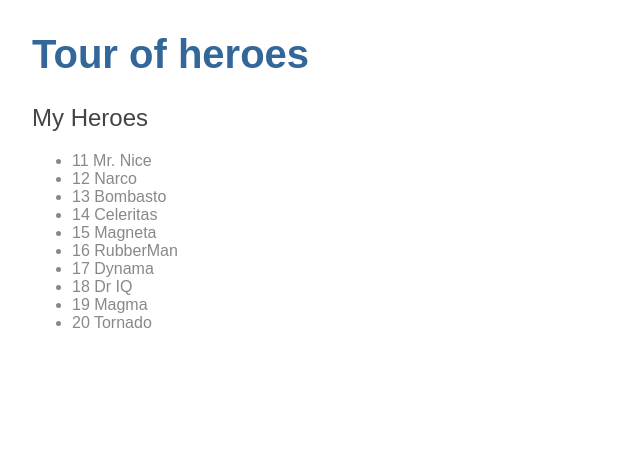
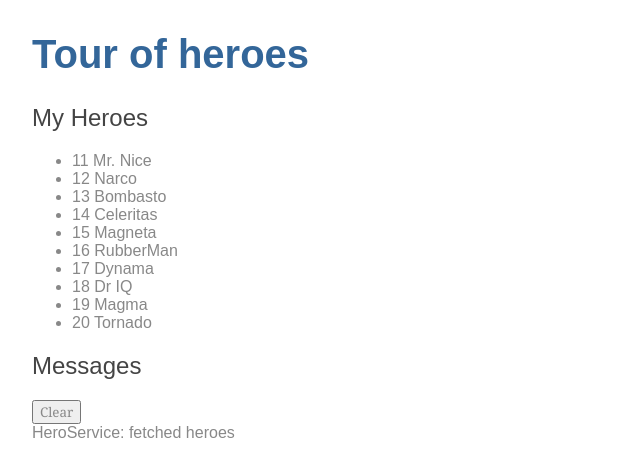
Before and after one commit to vaarigupta/LearnITGirl_CodeChat, an Angular app in the folder learn_angular/angular-tour-of-heroes/: page / in a window 1280 px wide. Shown: the top 476 px of the page, without its empty margins (0-640 px from the left). Built offline with nearby package versions, Linux system fonts and the light colour scheme.

Commit message:
observables rxjs and injectable annotation

```diff
--- a/learn_angular/angular-tour-of-heroes/src/app/app.component.html
+++ b/learn_angular/angular-tour-of-heroes/src/app/app.component.html
@@ -1,2 +1,3 @@
 <h1>{{title}}</h1>
 <app-heroes></app-heroes>
+<app-messages></app-messages>
--- a/learn_angular/angular-tour-of-heroes/src/app/app.module.ts
+++ b/learn_angular/angular-tour-of-heroes/src/app/app.module.ts
@@ -5,12 +5,14 @@ import { AppRoutingModule } from './app-routing.module';
 import { AppComponent } from './app.component';
 import { HeroesComponent } from './heroes/heroes.component';
 import { HeroDetailComponent } from './hero-detail/hero-detail.component';
+import { MessagesComponent } from './messages/messages.component';
 
 @NgModule({
   declarations: [
     AppComponent,
     HeroesComponent,
-    HeroDetailComponent
+    HeroDetailComponent,
+    MessagesComponent
   ],
   imports: [
     BrowserModule,
--- a/learn_angular/angular-tour-of-heroes/src/app/hero.service.ts
+++ b/learn_angular/angular-tour-of-heroes/src/app/hero.service.ts
@@ -1,13 +1,17 @@
 import { Injectable } from '@angular/core';
 import { Hero } from './hero';
 import { HEROES } from './mock-heroes';
-
+import {Observable , of} from 'rxjs';
+import { MessageService } from './message.service';
 @Injectable({
   providedIn: 'root'
 })
 export class HeroService {
- getHeroes() : Hero[]{
-   return HEROES;
+
+ getHeroes() : Observable<Hero[]>{
+    // TODO: send the message _after_ fetching the heroes
+   this.messageService.add('HeroService: fetched heroes');
+   return of(HEROES) ;
  }
-  constructor() { }
+  constructor(private messageService: MessageService) { }
 }
--- a/learn_angular/angular-tour-of-heroes/src/app/heroes/heroes.component.ts
+++ b/learn_angular/angular-tour-of-heroes/src/app/heroes/heroes.component.ts
@@ -1,6 +1,6 @@
 import { Component, OnInit } from '@angular/core';
 import {Hero} from '../hero';
-import {HEROES} from '../mock-heroes';
+import { HeroService } from '../hero.service';
 
 @Component({
   selector: 'app-heroes',
@@ -9,16 +9,22 @@ import {HEROES} from '../mock-heroes';
 })
 export class HeroesComponent implements OnInit {
 
-  heroes = HEROES;
+  heroes : Hero[];
   selectedHero : Hero;
+
+  constructor(private heroService: HeroService) {
+
+  }
+  ngOnInit() {
+    this.getHeroes();
+  }
   onSelect(hero : Hero):void{
     this.selectedHero = hero;
   }
-  constructor() {
-
-  }
-
-  ngOnInit() {
-  }
+  //waits for the Observable to emit the array of heroes— which could happen now or several minutes from now. Then subscribe passes the emitted array to the callback, which sets the component's heroes property.
+  getHeroes(): void {
+    this.heroService.getHeroes()
+    .subscribe(heroes => this.heroes = heroes);
+ }
 
 }
--- /dev/null
+++ b/learn_angular/angular-tour-of-heroes/src/app/message.service.ts
@@ -0,0 +1,19 @@
+import { Injectable } from '@angular/core';
+
+@Injectable({
+  providedIn: 'root'
+})
+export class MessageService {
+  messages: string[] = [];
+
+  add(message: string)
+  {
+    this.messages.push(message);
+  }
+
+  clear()
+  {
+    this.messages = [];
+  }
+  constructor() { }
+}
--- /dev/null
+++ b/learn_angular/angular-tour-of-heroes/src/app/messages/messages.component.html
@@ -0,0 +1,9 @@
+<div *ngIf="messageService.messages.length">
+  <h2>Messages</h2>
+  <button class="clear"
+  (click)="messageService.clear()">Clear</button>
+  <div *ngFor='let message of messageService.messages'>
+    {{message}}
+  </div>
+
+</div>
--- /dev/null
+++ b/learn_angular/angular-tour-of-heroes/src/app/messages/messages.component.ts
@@ -0,0 +1,15 @@
+import { Component, OnInit } from '@angular/core';
+import { MessageService} from '../message.service';
+@Component({
+  selector: 'app-messages',
+  templateUrl: './messages.component.html',
+  styleUrls: ['./messages.component.css']
+})
+export class MessagesComponent implements OnInit {
+
+  constructor(public messageService: MessageService) {}
+
+  ngOnInit() {
+  }
+
+}
```
Also changed, not shown: learn_angular/angular-tour-of-heroes/src/app/messages/messages.component.css (added), 2 other files (tests, documents, lock files or other folders).
